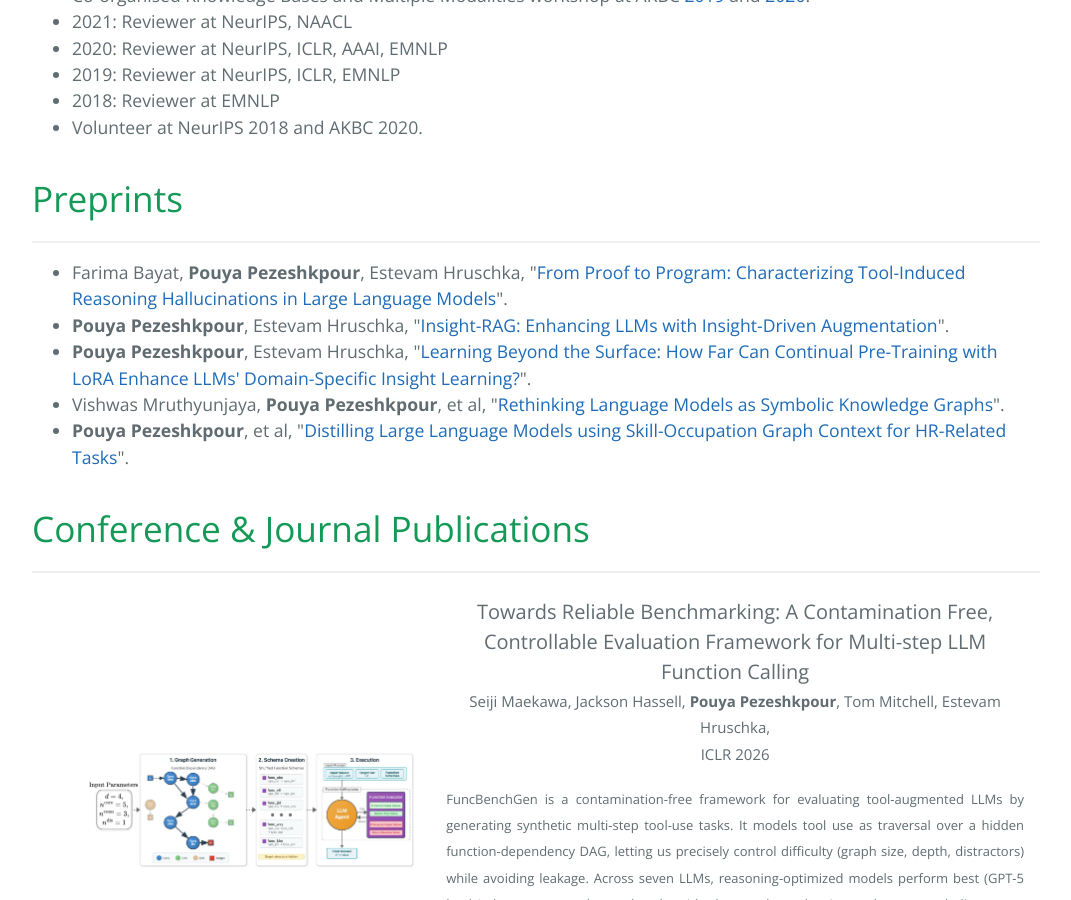
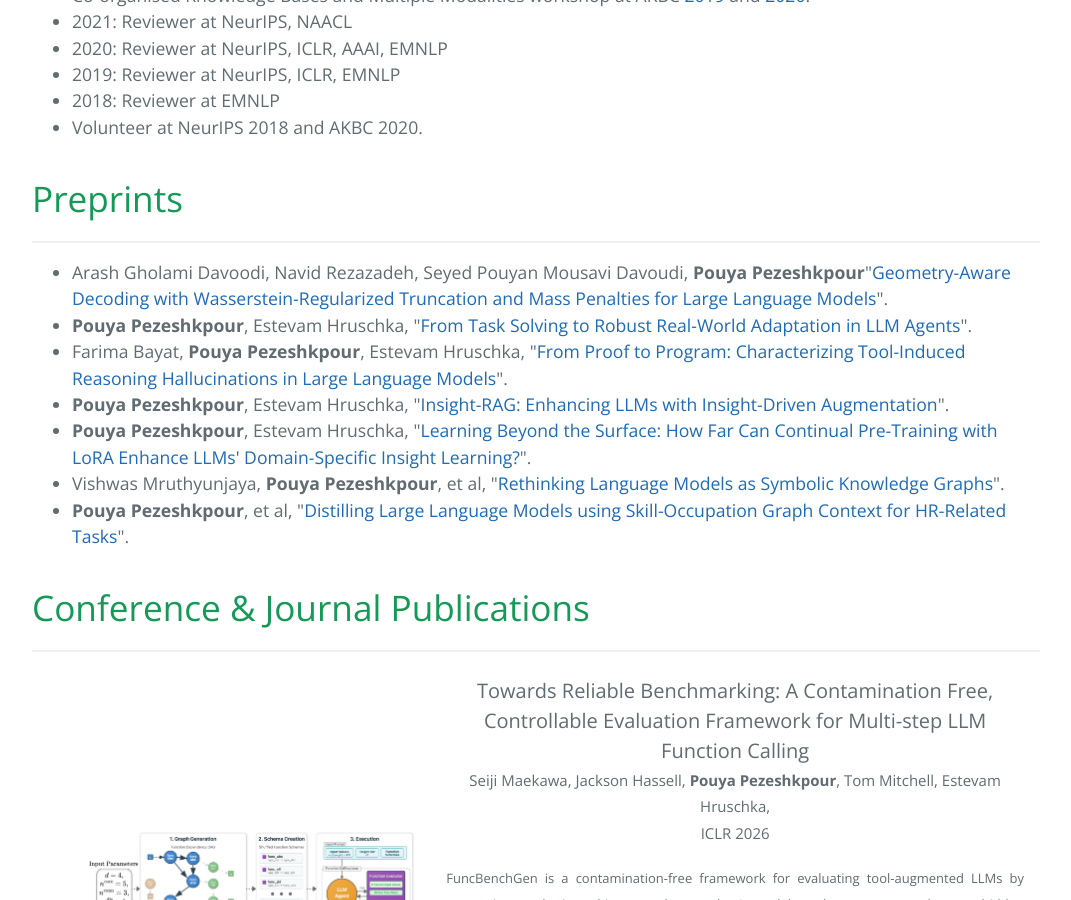
Before and after one commit to pouyapez/pouyapez.github.io, a Jekyll site: the page built from index.md, in a window 1280 px wide and 900 px high, scrolled down 1100 px. Shown: the whole window, without its empty margins (104-1175 px from the left). Built offline with Jekyll 4.4.1, drawn with Linux system fonts in a browser that asks for light colours.

Commit message:
Update index.md

```diff
--- a/index.md
+++ b/index.md
@@ -43,6 +43,8 @@ layout: default
 # Preprints
 <hr>
 <ul>
+   <li>Arash Gholami Davoodi, Navid Rezazadeh, Seyed Pouyan Mousavi Davoudi, <b>Pouya Pezeshkpour</b>"<a href="https://arxiv.org/abs/2602.10346">Geometry-Aware Decoding with Wasserstein-Regularized Truncation and Mass Penalties for Large Language Models</a>".</li>
+   <li><b>Pouya Pezeshkpour</b>, Estevam Hruschka, "<a href="https://arxiv.org/abs/2602.02760">From Task Solving to Robust Real-World Adaptation in LLM Agents</a>".</li>
    <li>Farima Bayat, <b>Pouya Pezeshkpour</b>, Estevam Hruschka, "<a href="https://arxiv.org/abs/2511.10899">From Proof to Program: Characterizing Tool-Induced Reasoning Hallucinations in Large Language Models</a>".</li>
    <li><b>Pouya Pezeshkpour</b>, Estevam Hruschka, "<a href="https://arxiv.org/pdf/2504.00187">Insight-RAG: Enhancing LLMs with Insight-Driven Augmentation</a>".</li>
    <li><b>Pouya Pezeshkpour</b>, Estevam Hruschka, "<a href="https://arxiv.org/abs/2501.17840">Learning Beyond the Surface: How Far Can Continual Pre-Training with LoRA Enhance LLMs' Domain-Specific Insight Learning?</a>".</li>
```
